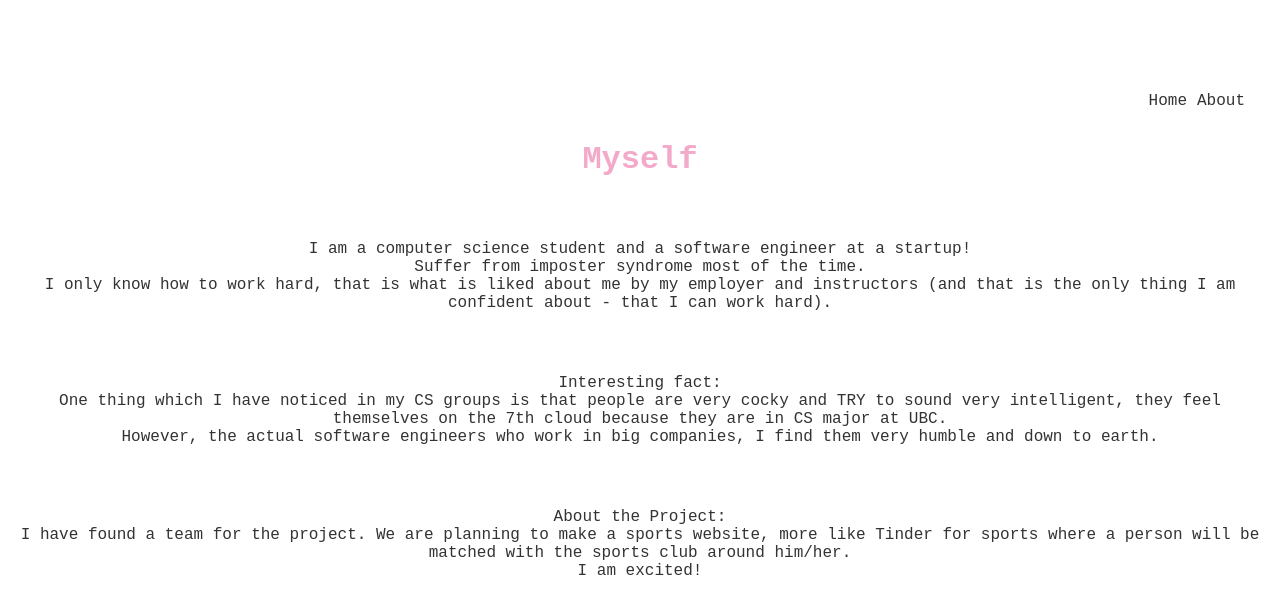
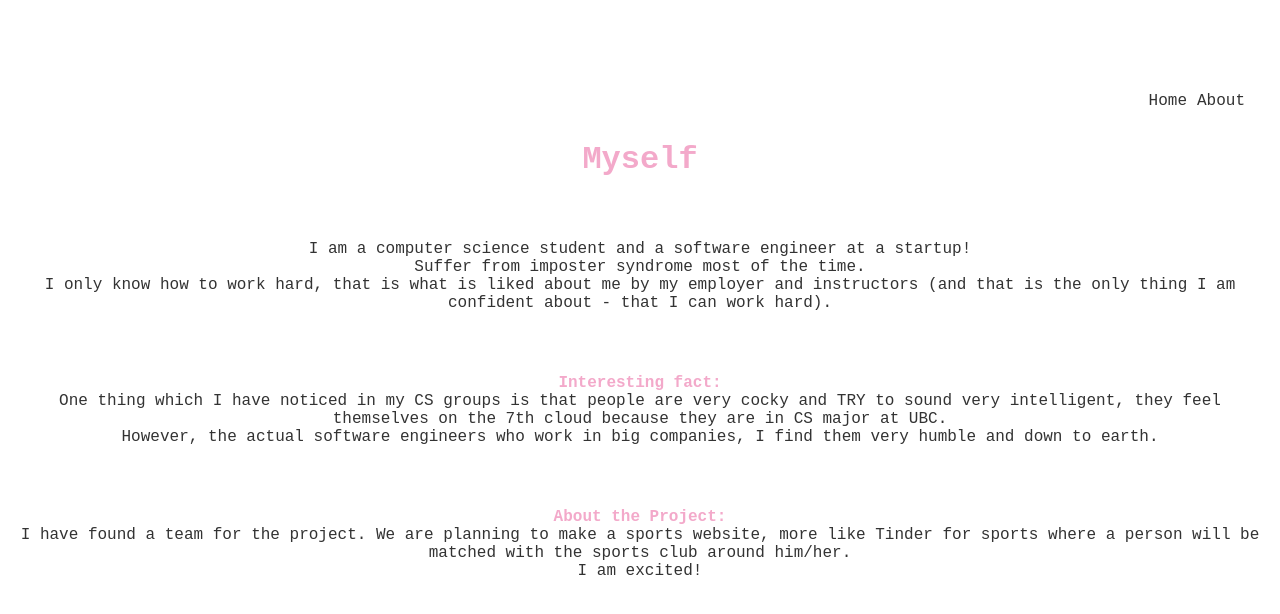
Before and after one commit to Taqdeer/455_Assignments, a React (Create React App) app: page /about in a window 1280 px wide. Shown: the top 614 px of the page. Built offline with nearby package versions, Linux system fonts and the light colour scheme.

Commit message:
added an interesting component of deleting an item

```diff
--- a/src/actions/index.js
+++ b/src/actions/index.js
@@ -10,3 +10,10 @@ export const fetchItems = () => {
 		type: 'FETCH_ITEMS',
 	};
 };
+
+export const deleteItem = item => {
+	return {
+		type: 'DELETE_ITEM',
+		payload: item
+	};
+};
--- a/src/components/About/About.jsx
+++ b/src/components/About/About.jsx
@@ -1,4 +1,6 @@
 import Nav from "../Nav/Nav";
+
+import styles from "../styles.module.css"
 
 
 export default function About() {
@@ -19,7 +21,7 @@ export default function About() {
 
                 <div>
 
-                    <span> Interesting fact: </span>
+                    <span className={styles.miniHeading}> Interesting fact: </span>
                     <br />
                     One thing which I have noticed in my CS groups is that people are very cocky and TRY to sound very intelligent, they feel themselves on the 7th cloud because they are in CS major at UBC.
                     <br />
@@ -27,7 +29,7 @@ export default function About() {
                 </div>
 
                 <div>
-                    <span> About the Project: </span>
+                    <span className={styles.miniHeading}> About the Project: </span>
                     <br />
                     I have found a team for the project. We are planning to make a sports website, more like Tinder for sports where a person will be matched with the sports club around him/her.
                     <br />
--- a/src/components/Home/Home.jsx
+++ b/src/components/Home/Home.jsx
@@ -2,6 +2,8 @@ import React, { useState } from 'react';
 import Nav from "../Nav/Nav";
 import Form from "../Form/Form";
 import { useSelector } from 'react-redux';
+import {useDispatch} from 'react-redux';
+import { deleteItem } from '../../actions/index.js'
 
 import DetailedView from './DetailedView';
 
@@ -45,6 +47,12 @@ const Home = () => {
     setPopupStates(updatedPopupStates);
   };
 
+  const dispatch = useDispatch();
+
+  const handleDelete = (item) => {
+    dispatch(deleteItem(item));
+  };
+
     return (
         <div>
           <Nav />
@@ -71,6 +79,9 @@ const Home = () => {
                         </Popup>
                       </Overlay>
                     )}
+                    <br />
+                    <br />
+                    <button onClick={() => handleDelete(item)}>Delete</button>
                   </div>
                 ))}
               </div>
--- a/src/reducers/imageItems.js
+++ b/src/reducers/imageItems.js
@@ -19,6 +19,9 @@ const imageItems = (items = defaultItems, action) => {
             return [...items, action.payload];
 		case 'FETCH_ITEMS':
 			return [...items];
+		case 'DELETE_ITEM':
+			const updatedItems = items.filter((item) => item !== action.payload);
+      		return updatedItems;
 		default:
 			return items;
 	}
```
